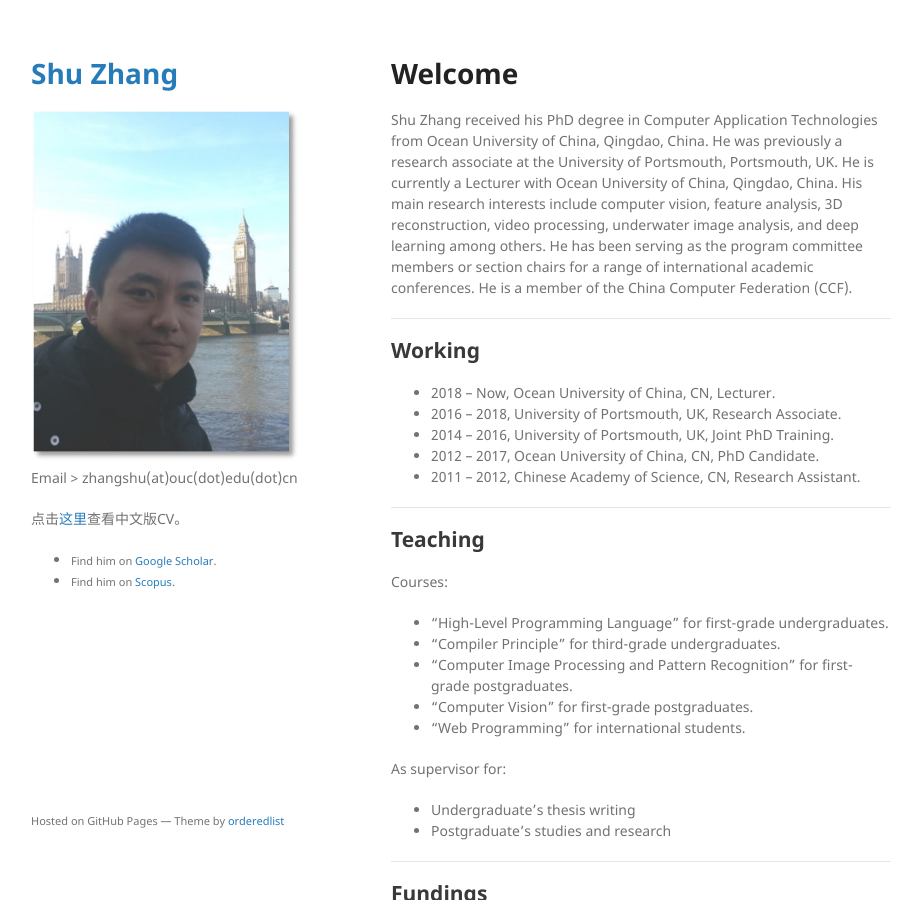
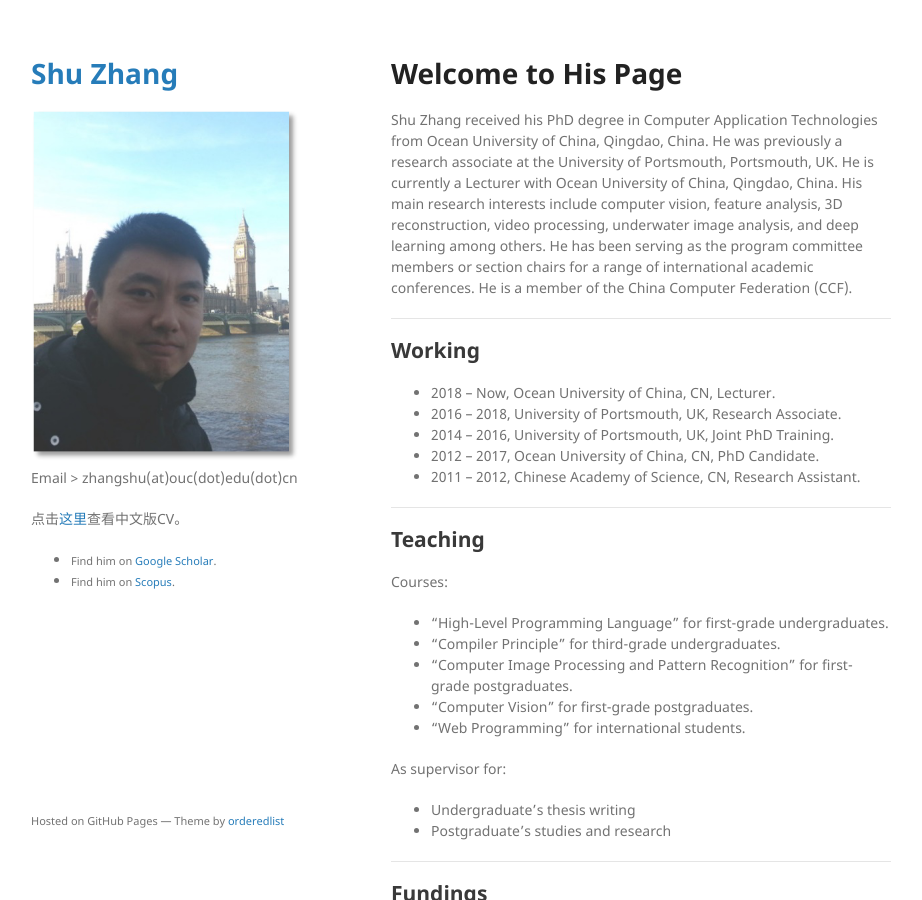
Before and after one commit to jackyspeed/aboutzhangshu, a Jekyll site: the page built from index.md, in a window 1280 px wide and 900 px high. Shown: the whole window, without its empty margins (179-1101 px from the left). Built offline with Jekyll 4.4.1, drawn with Linux system fonts in a browser that asks for light colours; our own code applies the rules of GitHub Pages for plain Markdown files.

Commit message:
Update index.md

```diff
--- a/index.md
+++ b/index.md
@@ -3,7 +3,7 @@ layout: default
 ---
 
 
-# Welcome
+# Welcome to His Page
 
 Shu Zhang received his PhD degree in Computer Application Technologies from Ocean University of China, Qingdao, China. He was previously a research associate at the University of Portsmouth, Portsmouth, UK. He is currently a Lecturer with Ocean University of China, Qingdao, China. His main research interests include computer vision, feature analysis, 3D reconstruction, video processing, underwater image analysis, and deep learning among others. He has been serving as the program committee members or section chairs for a range of international academic conferences. He is a member of the China Computer Federation (CCF).
 
```
